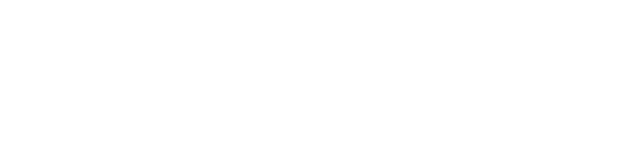
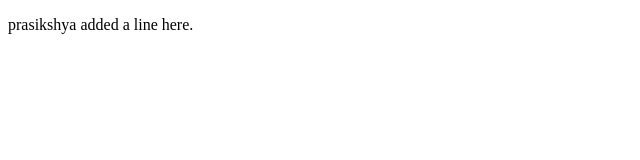
Before and after one commit to 15gk/wlit_kpk, a plain HTML site: page index.html in a window 1280 px wide. Shown: the whole page, without its empty margins (0-640 px from the left). Drawn offline with Linux system fonts and the light colour scheme.

Commit message:
Inserted a line

```diff
--- a/index.html
+++ b/index.html
@@ -3,9 +3,14 @@
 <head>
     <meta charset="UTF-8">
     <meta name="viewport" content="width=device-width, initial-scale=1.0">
-    <title>Document</title>
+    <title>Group project</title>
 </head>
 <body>
 
+    <p>
+       prasikshya added a line here.
+
+    </p>
+
 </body>
 </html>
```
